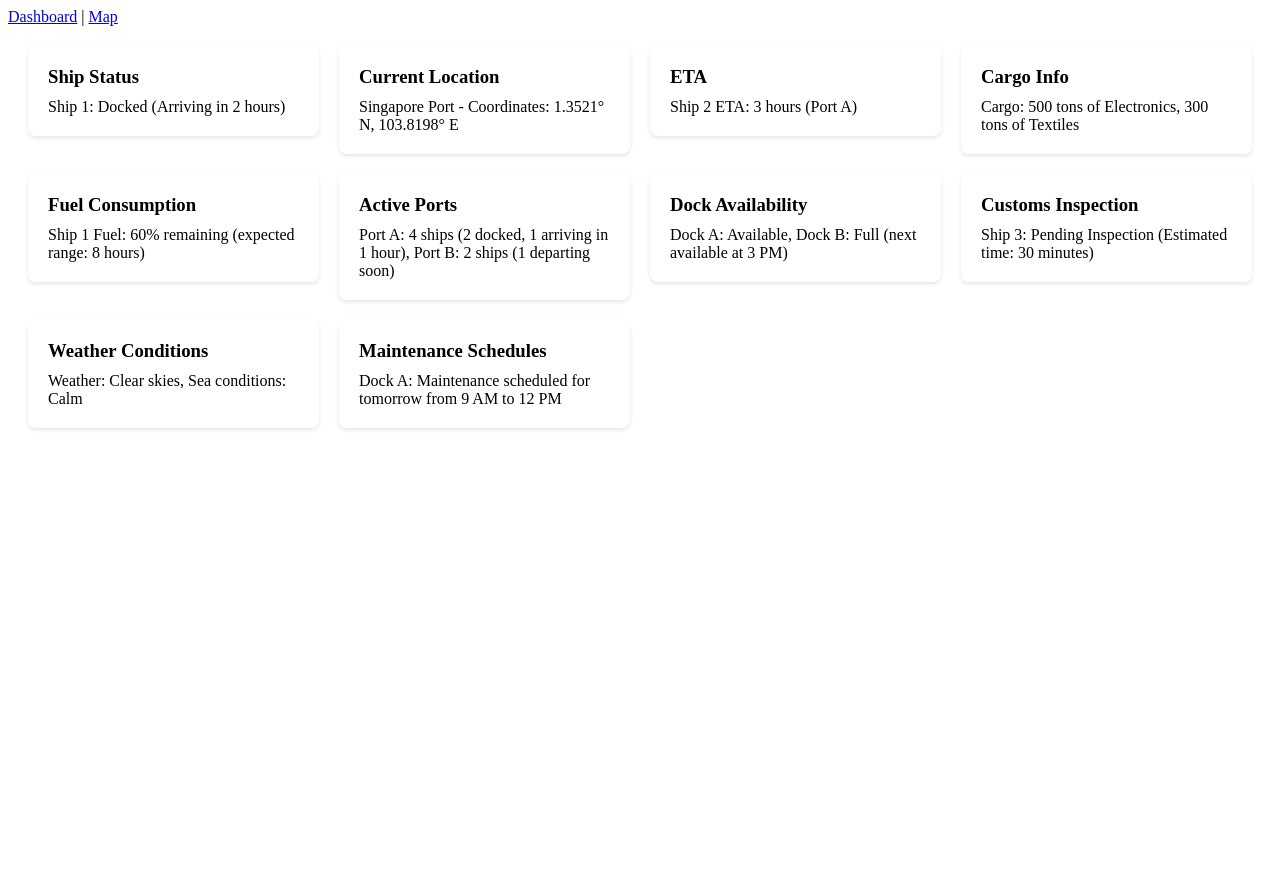
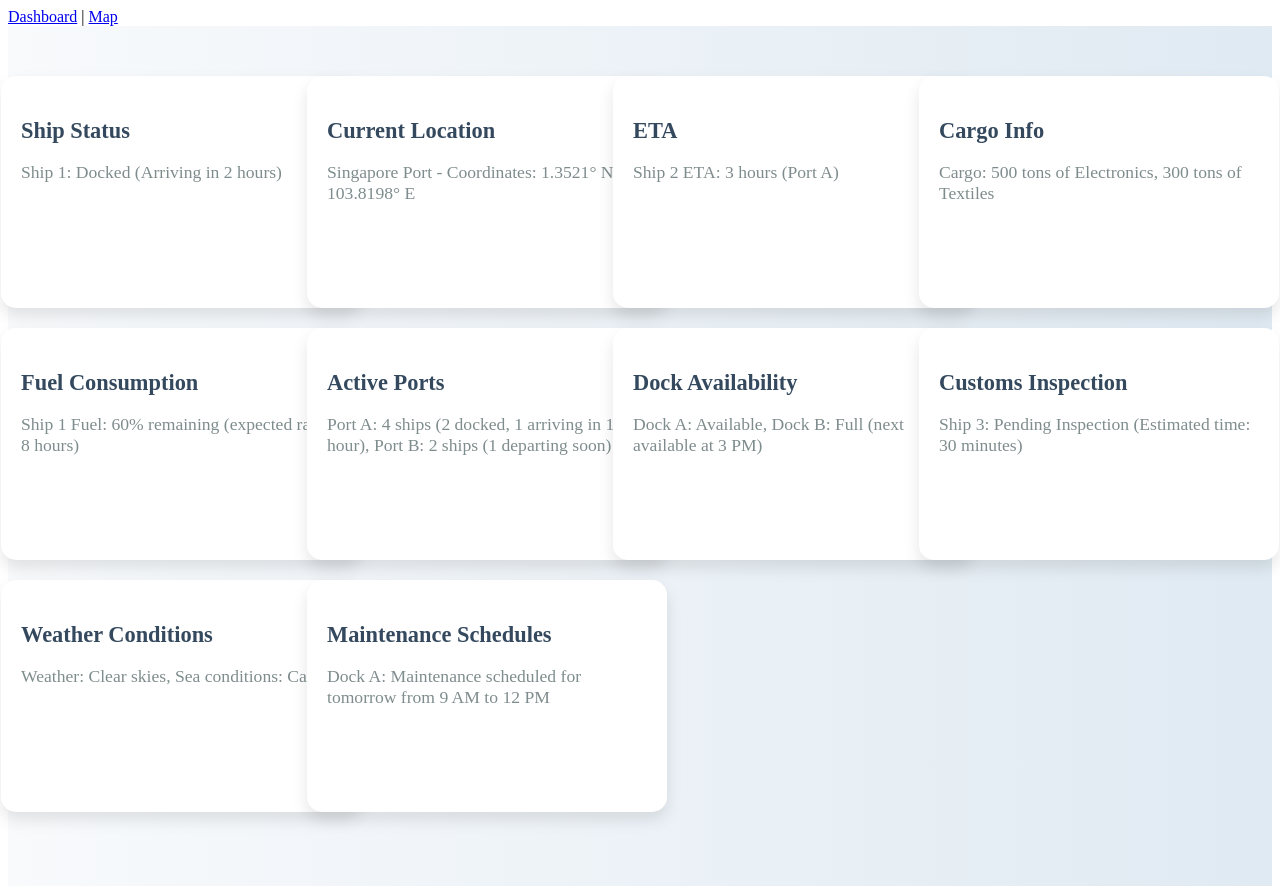
Before and after one commit to aaronyjr/angular-tracking, an Angular app: page / in a window 1280 px wide. Before the commit the page ends 800 px from the top, so only its background shows below. Built offline with nearby package versions, Linux system fonts and the light colour scheme.

Commit message:
Style cards

```diff
--- a/src/app/dashboard-card/dashboard-card.component.css
+++ b/src/app/dashboard-card/dashboard-card.component.css
@@ -1,15 +1,60 @@
+/* Card styling */
 .card {
     padding: 20px;
-    border-radius: 8px;
-    background-color: white;
-    box-shadow: 0 2px 4px rgba(0, 0, 0, 0.1);
+    border-radius: 15px;
+    background: #ffffff;
+    box-shadow: 0 8px 16px rgba(0, 0, 0, 0.1);
+    transition: all 0.3s ease;
+    overflow: hidden;
+    position: relative;
+    min-width: 25vw;
+    min-height: 15vw;
+  }
+
+  /* Hover effect */
+  .card:hover {
+    box-shadow: 0 12px 24px rgba(0, 0, 0, 0.15);
+    transform: translateY(-5px);
+  }
+
+  /* Card icon */
+  .card i {
+    font-size: 2rem;
+    color: #3498db;
+    margin-right: 15px;
+    transition: color 0.3s ease;
+  }
+
+  .card:hover i {
+    color: #2980b9;
   }
 
   .card h3 {
-    margin-top: 0;
+    font-size: 1.4rem;
+    color: #34495e;
     margin-bottom: 10px;
+    font-weight: 600;
   }
 
   .card p {
-    margin: 0;
+    font-size: 1.1rem;
+    color: #7f8c8d;
   }
+
+  .card:nth-child(even) {
+    background: linear-gradient(to right, #dff9fb, #f6e58d);
+  }
+
+  .card .additional-info {
+    position: absolute;
+    bottom: 10px;
+    right: 20px;
+    font-size: 1rem;
+    color: #2980b9;
+    cursor: pointer;
+    transition: color 0.3s ease;
+  }
+
+  .card .additional-info:hover {
+    color: #1c4e80;
+  }
--- a/src/app/dashboard/dashboard.component.css
+++ b/src/app/dashboard/dashboard.component.css
@@ -1,9 +1,21 @@
 .dashboard-container {
-    padding: 20px;
+    padding: 30px;
+    background: linear-gradient(to right, #f8fafc, #e0eaf2);
+    min-height: 100vh;
   }
 
   .grid {
     display: grid;
-    grid-template-columns: repeat(auto-fit, minmax(250px, 1fr));
+    grid-template-columns: repeat(auto-fit, minmax(280px, 1fr));
     gap: 20px;
+    padding: 20px 0;
+    justify-items: center;
   }
+
+  h1 {
+    text-align: center;
+    color: #2c3e50;
+    font-size: 2.5rem;
+    margin-bottom: 40px;
+    font-weight: 700;
+  }
```
